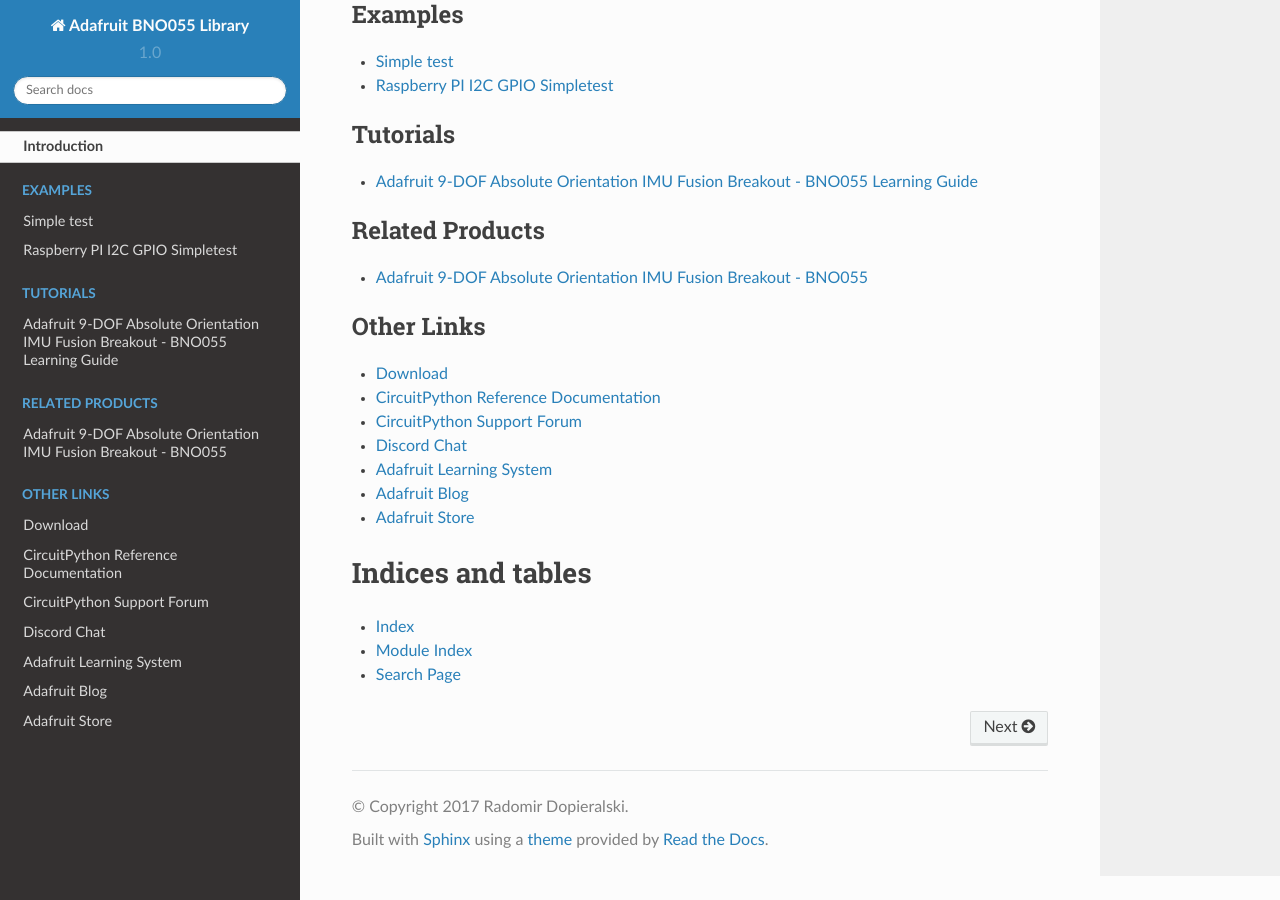
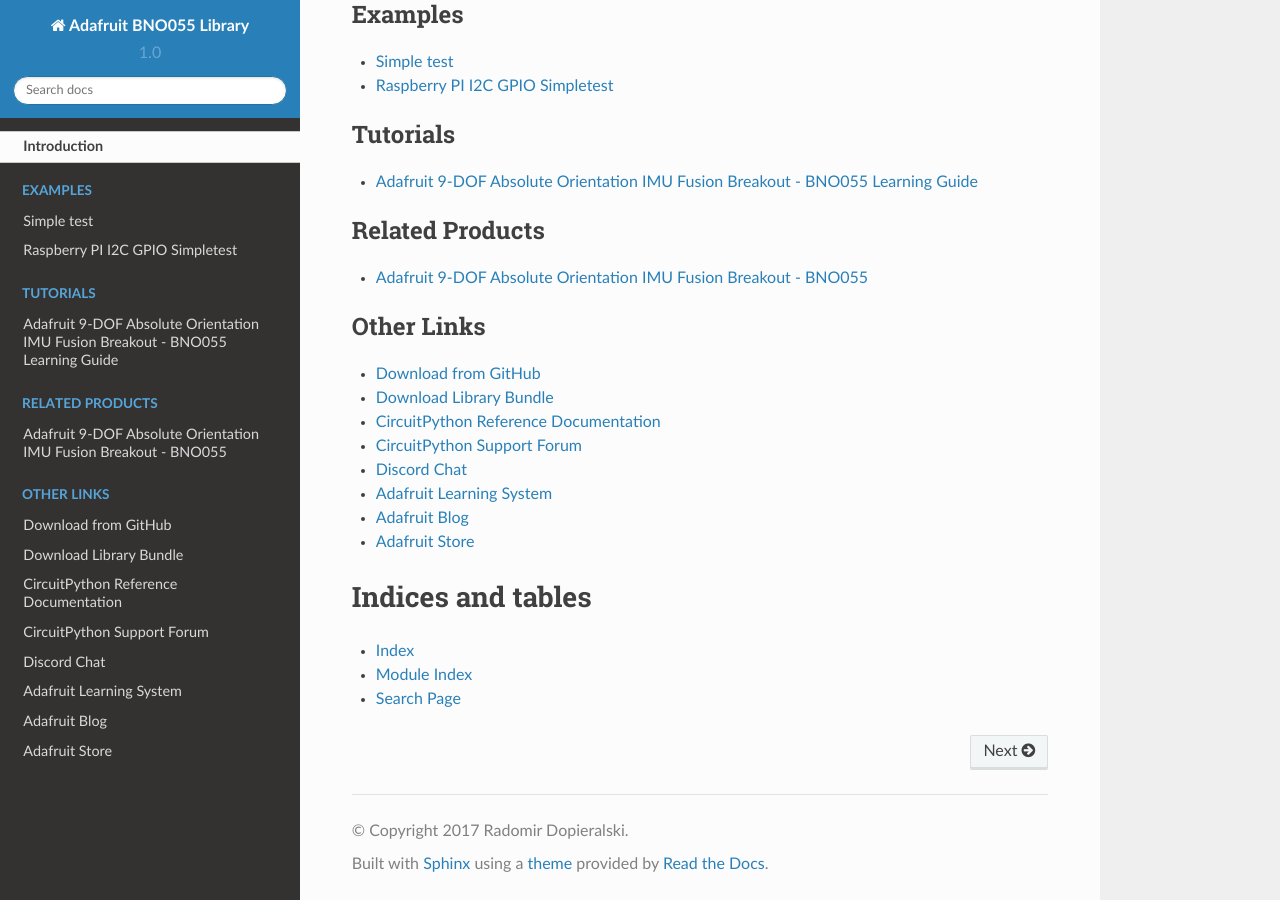
Before and after one commit to adafruit/Adafruit_CircuitPython_BNO055, a Sphinx documentation site: the page built from docs/index.rst, in a window 1280 px wide and 900 px high, scrolled down 1801 px. Built offline with Sphinx 7.4.7 and the Read the Docs theme 2.0.0, drawn with Linux system fonts in a browser that asks for light colours.

Commit message:
Added cp.org link to index.rst

```diff
--- a/docs/index.rst
+++ b/docs/index.rst
@@ -33,7 +33,8 @@ Table of Contents
 .. toctree::
     :caption: Other Links
 
-    Download <https://github.com/adafruit/Adafruit_CircuitPython_BNO055/releases/latest>
+    Download from GitHub <https://github.com/adafruit/Adafruit_CircuitPython_BNO055/releases/latest>
+    Download Library Bundle <https://circuitpython.org/libraries>
     CircuitPython Reference Documentation <https://docs.circuitpython.org>
     CircuitPython Support Forum <https://forums.adafruit.com/viewforum.php?f=60>
     Discord Chat <https://adafru.it/discord>
```
